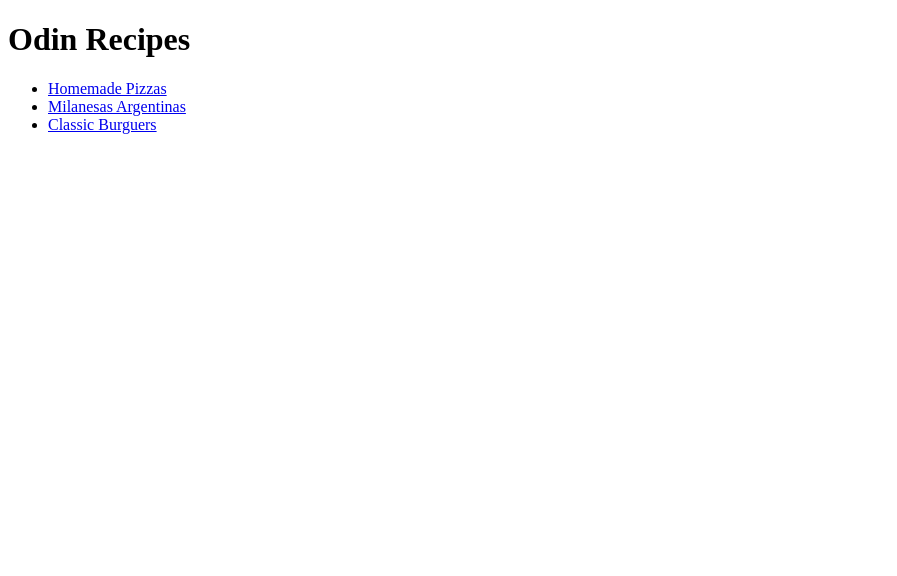
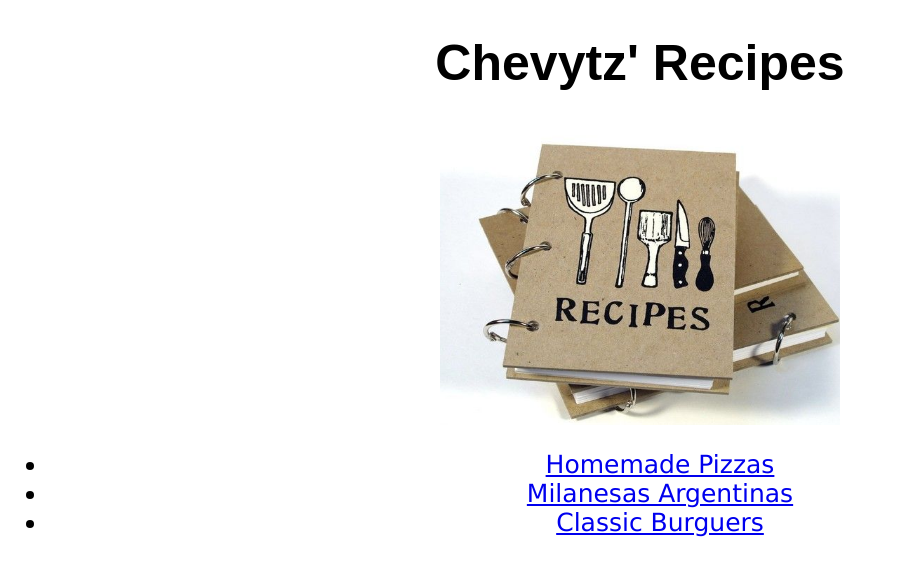
Before and after one commit to Chevytz/odin-recipes, a plain HTML site: page index.html in a window 1280 px wide. Shown: the whole page, without its empty margins (0-897 px from the left). Drawn offline with Linux system fonts and the light colour scheme; files whose address does not match are found by name.

Commit message:
Basic order added for all site

```diff
--- a/index.html
+++ b/index.html
@@ -2,16 +2,24 @@
 <html>
     <head>
         <meta charset="UTF-8">
-        <title>Recipes</title>
-
+        <title>-- Chevytz' Recipes --</title>
+        <link rel="stylesheet" href="style.css" />
     </head>
     <body>
-        <h1>Odin Recipes</h1>
+    <div>
+
+    </div>
+        <h1>Chevytz' Recipes</h1>
+
+            <img src="/home/chevytz/the odin project/odin-recipes/recipes/images/recetario.jpg" alt="Recipe book image">
+
+    <div class="links">
         <ul>
             <li> <a href="recipes/pizza.html">Homemade Pizzas</a></li>
             <li> <a href="recipes/milanesa.html">Milanesas Argentinas</a></li>
             <li> <a href="recipes/burguer.html">Classic Burguers</a></li>
         </ul>
+    </div>
 
     </body>
 
--- /dev/null
+++ b/recipes/style.css
@@ -0,0 +1,29 @@
+h1 {
+    text-align: center;
+    color: rgb(rgb(143, 59, 59), green, blue);
+    font-size: 50px;
+    font-family: Arial, Helvetica, sans-serif;
+    font-weight: bold;
+}
+
+h2 {
+    text-align: center;
+    color: rgb(rgb(143, 59, 59), green, blue);
+    font-size: 30px;
+    font-family: Arial, Helvetica, sans-serif;
+    font-weight: bold;
+}
+
+img {
+    height: 300px;
+    width: 400px;
+    text-align: center;
+    display: block;
+    margin-left: auto;
+    margin-right: auto;
+}
+
+p, ul, ol {
+    text-align: center;
+
+}
--- /dev/null
+++ b/style.css
@@ -0,0 +1,24 @@
+h1 {
+    text-align: center;
+    color: rgb(rgb(143, 59, 59), green, blue);
+    font-size: 50px;
+    font-family: Arial, Helvetica, sans-serif;
+    font-weight: bold;
+}
+
+img {
+    height: 300px;
+    width: 400px;
+    text-align: center;
+    display: block;
+    margin-left: auto;
+    margin-right: auto;
+}
+
+.links {
+    text-align: center;
+    color:rgb(rgb(192, 84, 84), green, blue);
+    font-size: 25px;
+    font-family: Verdana, Geneva, Tahoma, sans-serif;
+    font-weight: 350px;
+}
```
Also changed, not shown: recipes/burguer.html (+1 -0 lines), recipes/milanesa.html (+1 -0 lines), recipes/pizza.html (+1 -0 lines), recipes/images/fondo de cocina.jpg (added), recipes/images/fondodecocina2.jpg (added), recipes/images/recetario.jpg (added).
